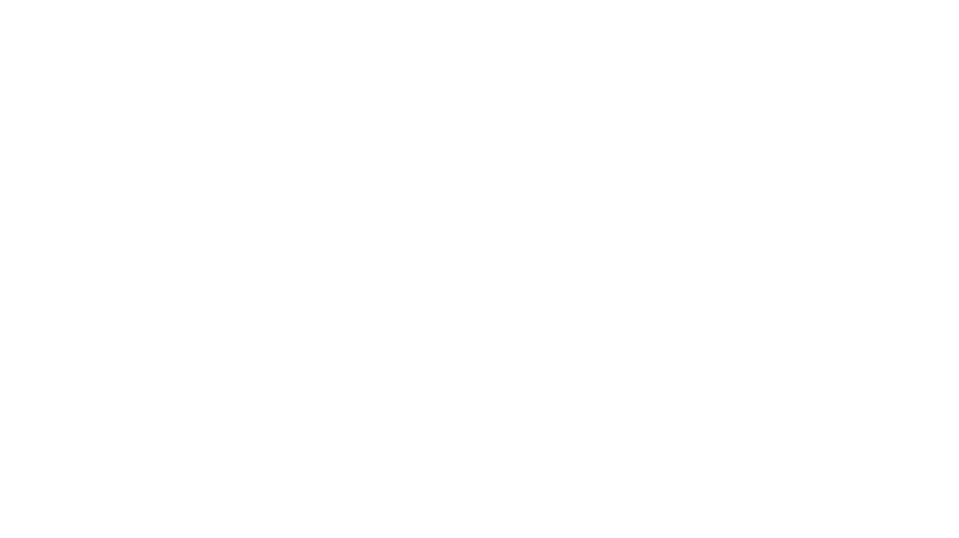
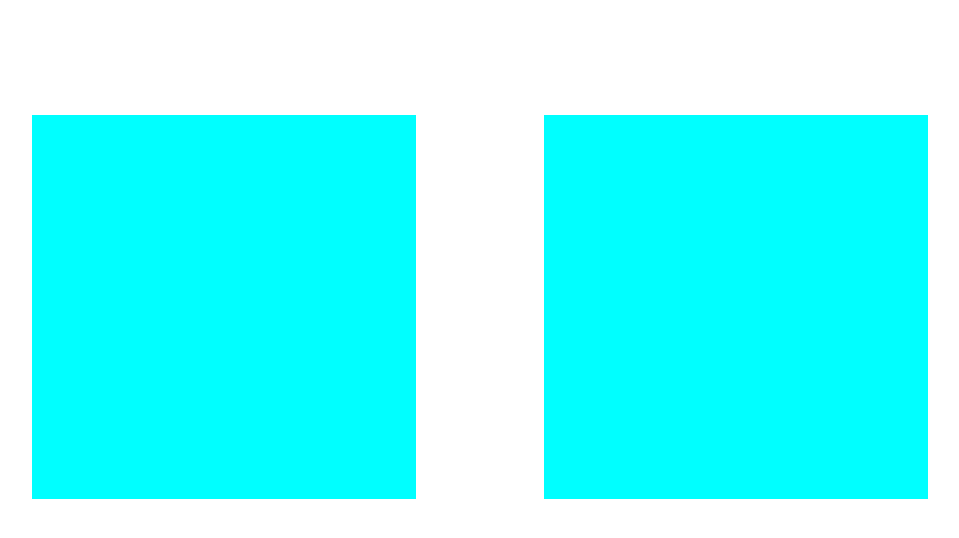
Before and after one commit to CodyKoInABox/battleships, a website: page public/play/index.html in a window 1280 px wide. Shown: the whole page, without its empty margins (32-991 px from the left). Drawn offline with nearby package versions, Linux system fonts and the light colour scheme.

Commit message:
make map tiles blue

```diff
--- a/public/play/play.css
+++ b/public/play/play.css
@@ -29,3 +29,8 @@ body{
     grid-template-columns: 3vw 3vw 3vw 3vw 3vw 3vw 3vw 3vw 3vw 3vw;
     grid-template-rows: 3vw 3vw 3vw 3vw 3vw 3vw 3vw 3vw 3vw 3vw;
 }
+.mapTile{
+    background-color: aqua;
+    width: 3vw;
+    height: 3vw;
+}
```
